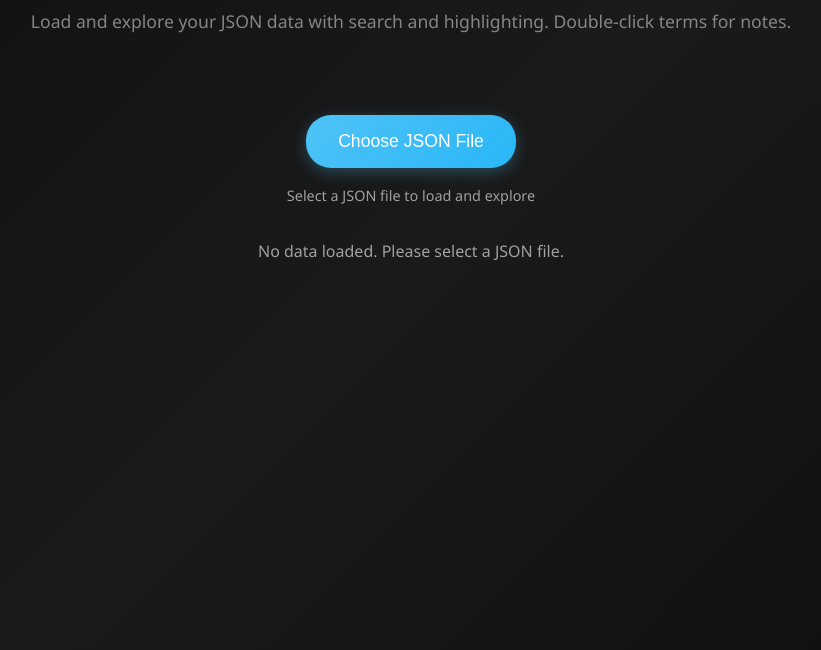
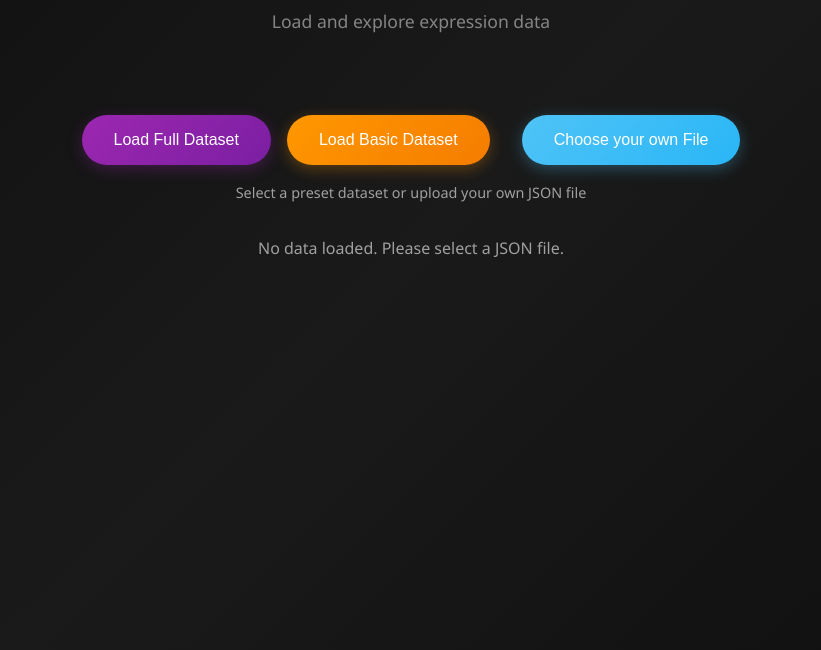
Before and after one commit to 45Harley/AI-Ethical-Collab, a plain HTML site: page expressions1.html in a window 1280 px wide. Shown: the part 150-800 px from the top of the page, without its empty margins (229-1050 px from the left). Drawn offline with Linux system fonts and the light colour scheme.

Commit message:
Add files via upload

```diff
--- a/expressions1.html
+++ b/expressions1.html
@@ -3,7 +3,7 @@
 <head>
     <meta charset="UTF-8">
     <meta name="viewport" content="width=device-width, initial-scale=1.0">
-    <title>JSON Data Viewer</title>
+    <title>Expressions Editor</title>
     <style>
         * {
             margin: 0;
@@ -516,16 +516,31 @@
 <body>
     <div class="container">
         <div class="header">
-            <h1 class="title">JSON Data Viewer</h1>
-            <p class="subtitle">Load and explore your JSON data with search and highlighting. Double-click terms for notes.</p>
+            <h1 class="title">Expressions Editor</h1>
+            <p class="subtitle">Load and explore expression data</p>
         </div>
 
         <div class="file-input-container" id="fileInputContainer" style="text-align: center; margin-bottom: 2rem;">
-            <input type="file" id="fileInput" accept=".json" style="display: none;">
-            <button onclick="document.getElementById('fileInput').click()" style="background: linear-gradient(135deg, #4fc3f7, #29b6f6); border: none; border-radius: 25px; padding: 1rem 2rem; color: white; font-size: 1.1rem; cursor: pointer; transition: all 0.3s ease; box-shadow: 0 4px 15px rgba(79, 195, 247, 0.3);">
-                Choose JSON File
-            </button>
-            <p style="margin-top: 1rem; color: #a0a0a0; font-size: 0.9rem;">Select a JSON file to load and explore</p>
+            <div style="display: flex; align-items: center; justify-content: center; gap: 2rem; flex-wrap: wrap;">
+                <!-- Preset buttons on the left -->
+                <div style="display: flex; gap: 1rem; align-items: center; flex-wrap: wrap;">
+                    <button onclick="loadPresetJSON('expressions-more.json')" style="background: linear-gradient(135deg, #9c27b0, #7b1fa2); border: none; border-radius: 25px; padding: 1rem 2rem; color: white; font-size: 1rem; cursor: pointer; transition: all 0.3s ease; box-shadow: 0 4px 15px rgba(156, 39, 176, 0.3);">
+                        Load Full Dataset
+                    </button>
+                    <button onclick="loadPresetJSON('expressions-minimum.json')" style="background: linear-gradient(135deg, #ff9800, #f57c00); border: none; border-radius: 25px; padding: 1rem 2rem; color: white; font-size: 1rem; cursor: pointer; transition: all 0.3s ease; box-shadow: 0 4px 15px rgba(255, 152, 0, 0.3);">
+                        Load Basic Dataset
+                    </button>
+                </div>
+
+                <!-- Upload button on the right -->
+                <div>
+                    <input type="file" id="fileInput" accept=".json" style="display: none;">
+                    <button onclick="document.getElementById('fileInput').click()" style="background: linear-gradient(135deg, #4fc3f7, #29b6f6); border: none; border-radius: 25px; padding: 1rem 2rem; color: white; font-size: 1rem; cursor: pointer; transition: all 0.3s ease; box-shadow: 0 4px 15px rgba(79, 195, 247, 0.3);">
+                        Choose your own File
+                    </button>
+                </div>
+            </div>
+            <p style="margin-top: 1rem; color: #a0a0a0; font-size: 0.9rem;">Select a preset dataset or upload your own JSON file</p>
         </div>
 
         <button class="save-btn" id="saveBtn">
@@ -578,6 +593,17 @@ Use this space for research notes, insights, connections, and in-depth explanati
             document.getElementById('fileInput').addEventListener('change', loadJSONFile);
             document.getElementById('saveBtn').addEventListener('click', downloadModifiedJSON);
 
+            // Add hover effects for preset buttons
+            const presetButtons = document.querySelectorAll('button[onclick^="loadPresetJSON"]');
+            presetButtons.forEach(btn => {
+                btn.addEventListener('mouseenter', function() {
+                    this.style.transform = 'translateY(-2px)';
+                });
+                btn.addEventListener('mouseleave', function() {
+                    this.style.transform = 'translateY(0)';
+                });
+            });
+
             // Modal event listeners
             document.getElementById('noteModal').addEventListener('click', function(e) {
                 if (e.target === this) {
@@ -600,6 +626,55 @@ Use this space for research notes, insights, connections, and in-depth explanati
                 }, 1000);
             });
         });
+
+        function loadPresetJSON(filename) {
+            const button = event.target;
+            const originalText = button.textContent;
+
+            // Show loading state
+            button.textContent = 'Loading...';
+            button.disabled = true;
+
+            fetch(`https://45harley.github.io/AI-Ethical-Collab/${filename}`)
+                .then(response => {
+                    if (!response.ok) {
+                        throw new Error(`Failed to load ${filename}`);
+                    }
+                    return response.json();
+                })
+                .then(jsonData => {
+                    if (!isValidJSONStructure(jsonData)) {
+                        throw new Error('Invalid JSON structure in preset file');
+                    }
+
+                    data = jsonData;
+                    isModified = false;
+
+                    // Update UI
+                    document.querySelector('.title').textContent = 'Expressions Editor';
+                    document.querySelector('.subtitle').textContent = `Loaded ${Object.keys(data).length} categories with ${getTotalTerms()} terms - Click to edit, double-click for notes`;
+
+                    // Show controls and hide file input
+                    document.getElementById('searchContainer').style.display = 'block';
+                    document.getElementById('fileInputContainer').style.display = 'none';
+
+                    // Clear search and render
+                    document.getElementById('searchInput').value = '';
+                    setupSearch();
+                    renderPrinciples();
+
+                    showMessage(`${originalText} loaded successfully!`, 'success');
+                })
+                .catch(error => {
+                    console.error('Error loading preset:', error);
+                    showMessage(`Error loading preset: ${error.message}`, 'error');
+                })
+                .finally(() => {
+                    // Restore button state
+                    button.textContent = originalText;
+                    button.disabled = false;
+                });
+        }
 
         function renderPrinciples(searchTerm = '') {
             const grid = document.getElementById('principlesGrid');
```
